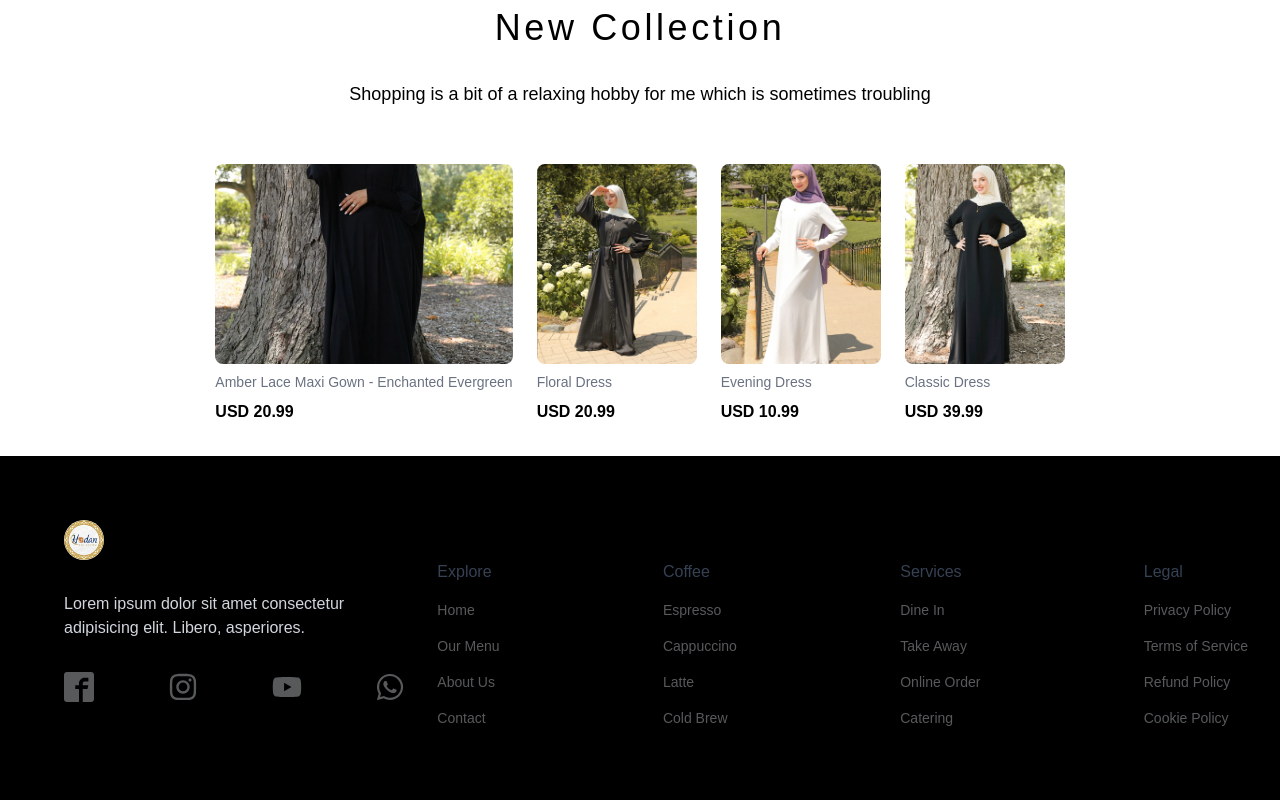
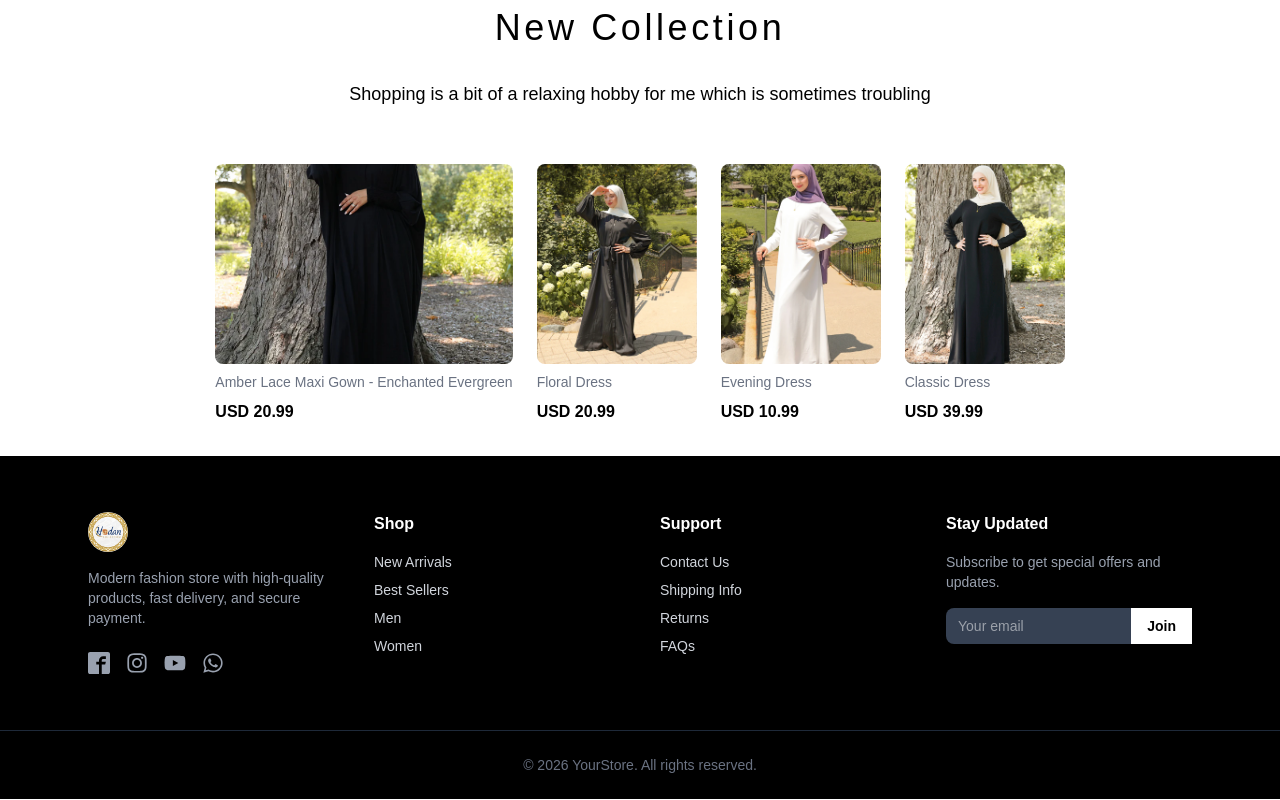
Before and after one commit to anwarisak/ecommerce, a React (Vite) app: page / in a window 1280 px wide. Shown: the part 1385-2185 px from the top of the page. Built offline with nearby package versions, Linux system fonts and the light colour scheme; a web font is replaced by a local one.

Commit message:
added feacture

```diff
--- a/src/components/layout/Footer.jsx
+++ b/src/components/layout/Footer.jsx
@@ -1,71 +1,76 @@
-import { SiCoffeescript } from "react-icons/si";
 import { ImFacebook2 } from "react-icons/im";
-import { FaInstagram } from "react-icons/fa";
-import { FaYoutube } from "react-icons/fa";
-import { FaWhatsapp } from "react-icons/fa";
-import logo from '../../assets/logo.png'
+import { FaInstagram, FaYoutube, FaWhatsapp } from "react-icons/fa";
+import logo from "../../assets/logo.png";
 
 const Footer = () => {
   return (
-    <div className="max-w-full mx-auto px-8 py-16 text-gray-300 bg-black grid lg:grid-cols-3">
-      <div className="lg:px-8">
-        <img className="h-10 w-10 rounded-full" src={logo} alt="" />
-        {/* <SiCoffeescript color="#57595B" size={30} /> */}
-        <p className="py-8">
-          Lorem ipsum dolor sit amet consectetur adipisicing elit. Libero,
-          asperiores.
+    <footer className="bg-black text-gray-300">
+      <div className="max-w-6xl mx-auto px-6 py-14 grid gap-10 md:grid-cols-2 lg:grid-cols-4">
+
+        {/* Brand */}
+        <div>
+          <img src={logo} alt="logo" className="h-10 w-10 rounded-full" />
+          <p className="mt-4 text-sm text-gray-400">
+            Modern fashion store with high-quality products, fast delivery,
+            and secure payment.
           </p>
 
-        <div className="flex justify-between">
-          <ImFacebook2 size={30} color="#57595B" />
-          <FaInstagram size={30} color="#57595B" />
-          <FaYoutube size={30} color="#57595B" />
-          <FaWhatsapp size={30} color="#57595B" />
+          {/* Socials */}
+          <div className="flex gap-4 mt-6 text-gray-400">
+            <ImFacebook2 size={22} />
+            <FaInstagram size={22} />
+            <FaYoutube size={22} />
+            <FaWhatsapp size={22} />
           </div>
         </div>
-    <div className="flex lg:col-span-2 justify-between">
-  <div className="pt-8">
-    <p className="text-gray-700 my-2">Explore</p>
-    <ul className="lg:flex-col text-sm cursor-pointer">
-      <li className="py-2 text-[#57595B]">Home</li>
-      <li className="py-2 text-[#57595B]">Our Menu</li>
-      <li className="py-2 text-[#57595B]">About Us</li>
-      <li className="py-2 text-[#57595B]">Contact</li>
+
+        {/* Shop */}
+        <div>
+          <h3 className="font-semibold text-white mb-4">Shop</h3>
+          <ul className="space-y-2 text-sm">
+            <li className="hover:text-white cursor-pointer">New Arrivals</li>
+            <li className="hover:text-white cursor-pointer">Best Sellers</li>
+            <li className="hover:text-white cursor-pointer">Men</li>
+            <li className="hover:text-white cursor-pointer">Women</li>
           </ul>
         </div>
 
-  <div className="pt-8">
-    <p className="text-gray-700 my-2">Coffee</p>
-    <ul className="text-sm cursor-pointer flex-col">
-      <li className="py-2 text-[#57595B]">Espresso</li>
-      <li className="py-2 text-[#57595B]">Cappuccino</li>
-      <li className="py-2 text-[#57595B]">Latte</li>
-      <li className="py-2 text-[#57595B]">Cold Brew</li>
+        {/* Support */}
+        <div>
+          <h3 className="font-semibold text-white mb-4">Support</h3>
+          <ul className="space-y-2 text-sm">
+            <li className="hover:text-white cursor-pointer">Contact Us</li>
+            <li className="hover:text-white cursor-pointer">Shipping Info</li>
+            <li className="hover:text-white cursor-pointer">Returns</li>
+            <li className="hover:text-white cursor-pointer">FAQs</li>
           </ul>
         </div>
 
-  <div className="pt-8">
-    <p className="text-gray-700 my-2">Services</p>
-    <ul className="text-sm cursor-pointer flex-col">
-      <li className="py-2 text-[#57595B]">Dine In</li>
-      <li className="py-2 text-[#57595B]">Take Away</li>
-      <li className="py-2 text-[#57595B]">Online Order</li>
-      <li className="py-2 text-[#57595B]">Catering</li>
-    </ul>
+        {/* Newsletter */}
+        <div>
+          <h3 className="font-semibold text-white mb-4">Stay Updated</h3>
+          <p className="text-sm text-gray-400 mb-4">
+            Subscribe to get special offers and updates.
+          </p>
+
+          <div className="flex bg-gray-700 rounded-lg">
+            <input
+              type="email"
+              placeholder="Your email"
+              className="w-full px-3 py-2 text-white text-sm outline-none"
+            />
+            <button className="bg-white text-black px-4 text-sm font-semibold">
+              Join
+            </button>
           </div>
-
-  <div className="pt-8">
-    <p className="text-gray-700 my-2">Legal</p>
-    <ul className="text-sm cursor-pointer flex-col">
-      <li className="py-2 text-[#57595B]">Privacy Policy</li>
-      <li className="py-2 text-[#57595B]">Terms of Service</li>
-      <li className="py-2 text-[#57595B]">Refund Policy</li>
-      <li className="py-2 text-[#57595B]">Cookie Policy</li>
-    </ul>
         </div>
       </div>
 
+      {/* Bottom bar */}
+      <div className="border-t border-gray-800 text-center text-sm text-gray-500 py-6">
+        © {new Date().getFullYear()} YourStore. All rights reserved.
       </div>
+    </footer>
   );
 };
 
```
Lines whose indentation alone changed are shown as unchanged.
